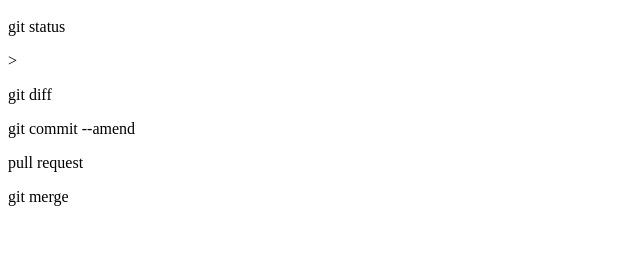
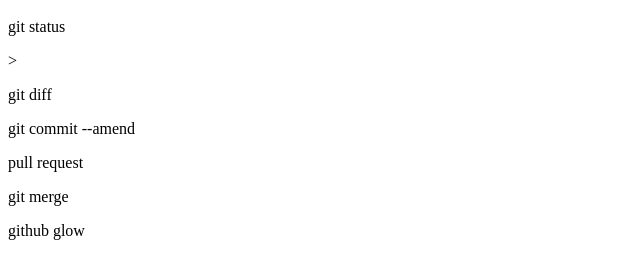
Before and after one commit to Messiah-KenTanaka/git_tutorial, a plain HTML site: page index.html in a window 1280 px wide. Shown: the part 57-336 px from the top of the page, without its empty margins (0-640 px from the left). Drawn offline with Linux system fonts and the light colour scheme.

Commit message:
github_flowを追記

```diff
--- a/index.html
+++ b/index.html
@@ -2,6 +2,6 @@
 <p>git status</p>>
 <p>git diff</p>
 <p>git commit --amend</p>
-
 <p>pull request</p>
 <p>git merge</p>
+<p>github glow</p>
```
